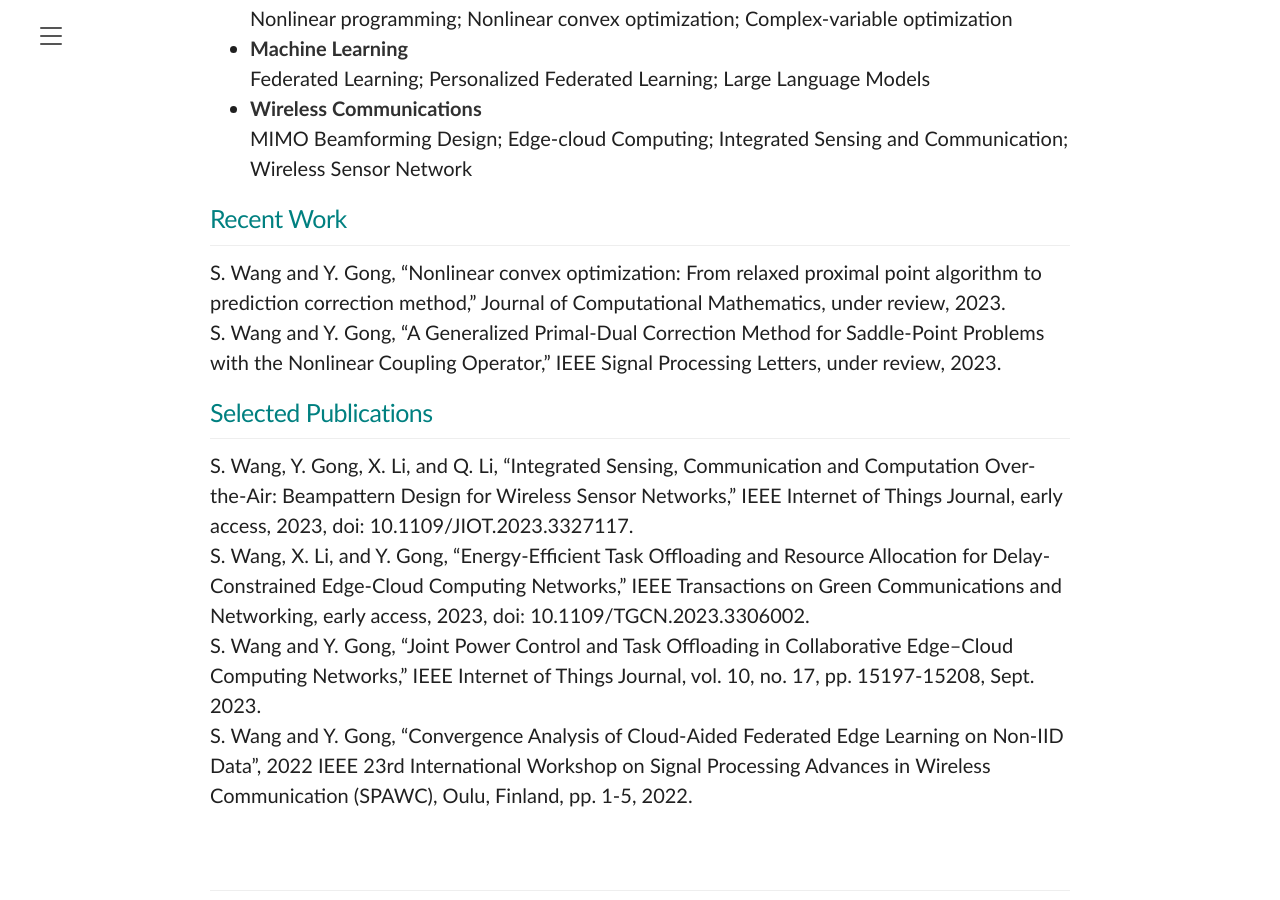
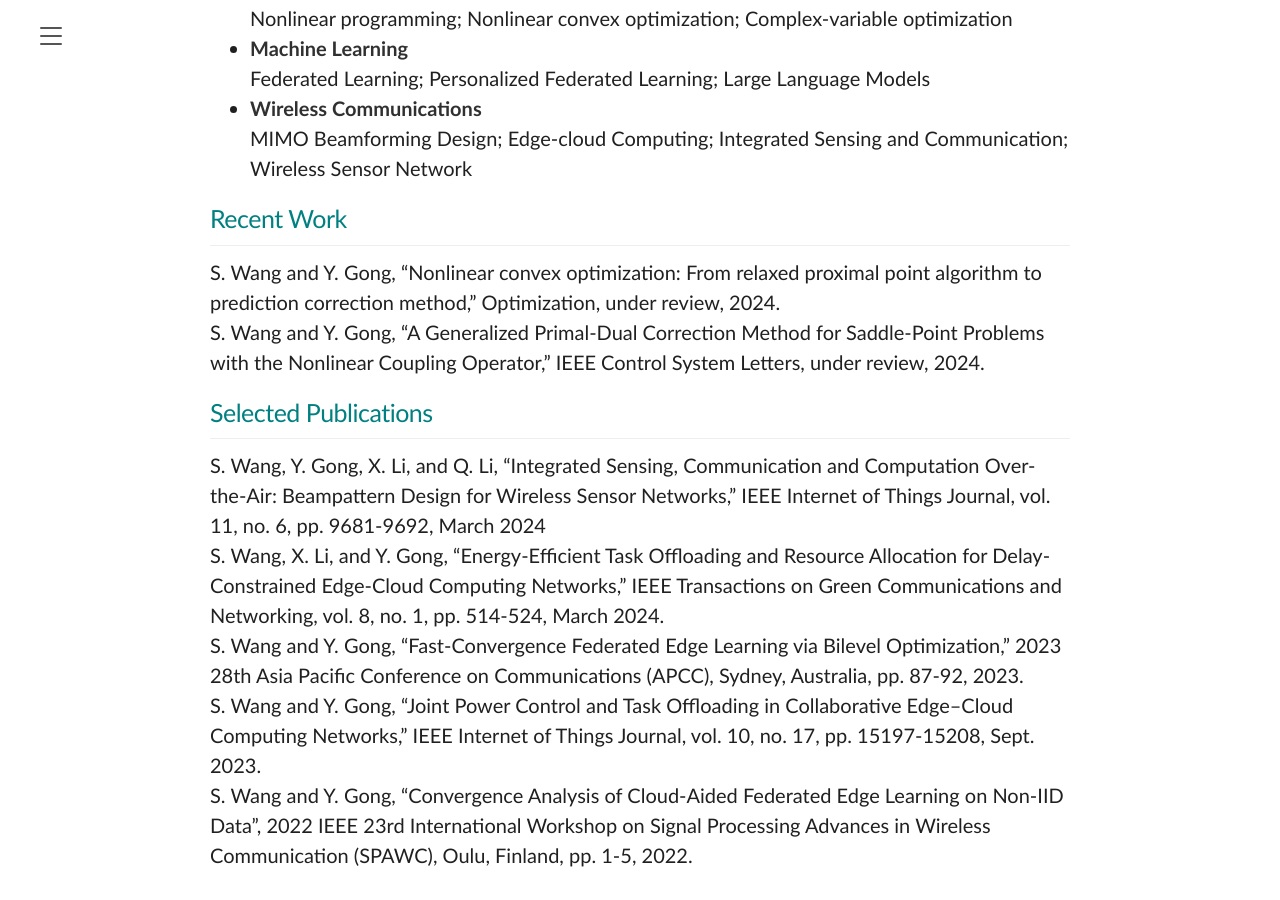
Before and after one commit to Alxendweb/alxendweb.github.io, a Jekyll site: the page built from _posts/2020-04-03-introducing-lanyon.md, in a window 1280 px wide and 900 px high, scrolled down 980 px. Built offline with Jekyll 4.4.1, drawn with Linux system fonts in a browser that asks for light colours.

Commit message:
Update 2020-04-03-introducing-lanyon.md

```diff
--- a/_posts/2020-04-03-introducing-lanyon.md
+++ b/_posts/2020-04-03-introducing-lanyon.md
@@ -48,13 +48,14 @@ My research interest lies in the broad field of nonlinear optimization with appl
 
 ### Recent Work
 ---
-S. Wang and Y. Gong, "Nonlinear convex optimization: From relaxed proximal point algorithm to prediction correction method," Journal of Computational Mathematics, under review, 2023.<br>
-S. Wang and Y. Gong, "A Generalized Primal-Dual Correction Method for Saddle-Point Problems with the Nonlinear Coupling Operator," IEEE Signal Processing Letters, under review, 2023.<br>
+S. Wang and Y. Gong, "Nonlinear convex optimization: From relaxed proximal point algorithm to prediction correction method," Optimization, under review, 2024.<br>
+S. Wang and Y. Gong, "A Generalized Primal-Dual Correction Method for Saddle-Point Problems with the Nonlinear Coupling Operator," IEEE Control System Letters, under review, 2024.<br>
 
 
 ### Selected Publications
 ---
-S. Wang, Y. Gong, X. Li, and Q. Li, "Integrated Sensing, Communication and Computation Over-the-Air: Beampattern Design for Wireless Sensor Networks," IEEE Internet of Things Journal, early access, 2023, doi: 10.1109/JIOT.2023.3327117.<br>
-S. Wang, X. Li, and Y. Gong, "Energy-Efficient Task Offloading and Resource Allocation for Delay-Constrained Edge-Cloud Computing Networks," IEEE Transactions on Green Communications and Networking, early access, 2023, doi: 10.1109/TGCN.2023.3306002.<br>
+S. Wang, Y. Gong, X. Li, and Q. Li, "Integrated Sensing, Communication and Computation Over-the-Air: Beampattern Design for Wireless Sensor Networks," IEEE Internet of Things Journal, vol. 11, no. 6, pp. 9681-9692, March 2024<br>
+S. Wang, X. Li, and Y. Gong, "Energy-Efficient Task Offloading and Resource Allocation for Delay-Constrained Edge-Cloud Computing Networks," IEEE Transactions on Green Communications and Networking, vol. 8, no. 1, pp. 514-524, March 2024.<br>
+S. Wang and Y. Gong, "Fast-Convergence Federated Edge Learning via Bilevel Optimization," 2023 28th Asia Pacific Conference on Communications (APCC), Sydney, Australia, pp. 87-92, 2023.<br>
 S. Wang and Y. Gong, "Joint Power Control and Task Offloading in Collaborative Edge–Cloud Computing Networks," IEEE Internet of Things Journal, vol. 10, no. 17, pp. 15197-15208, Sept. 2023.<br>
 S. Wang and Y. Gong, "Convergence Analysis of Cloud-Aided Federated Edge Learning on Non-IID Data", 2022 IEEE 23rd International Workshop on Signal Processing Advances in Wireless Communication (SPAWC), Oulu, Finland, pp. 1-5, 2022.<br>
```
